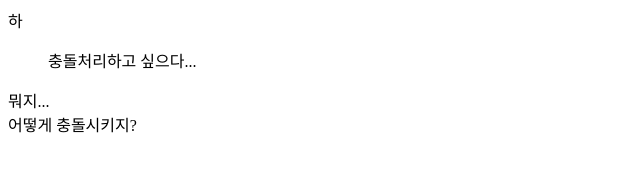
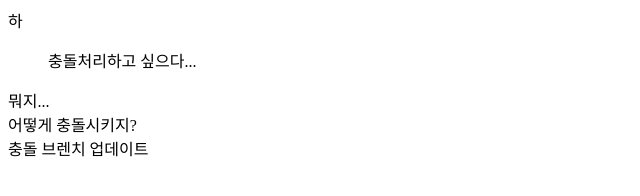
Before and after one commit to nugurejeil/test, a plain HTML site: page index.html in a window 1280 px wide. Shown: the whole page, without its empty margins (0-640 px from the left). Drawn offline with Linux system fonts and the light colour scheme.

Commit message:
충돌 브런치 업데이트

```diff
--- a/index.html
+++ b/index.html
@@ -20,5 +20,6 @@
   <div>
     어떻게 충돌시키지?
   </div>
+  <div>충돌 브렌치 업데이트</div>
 </body>
 </html>
```
